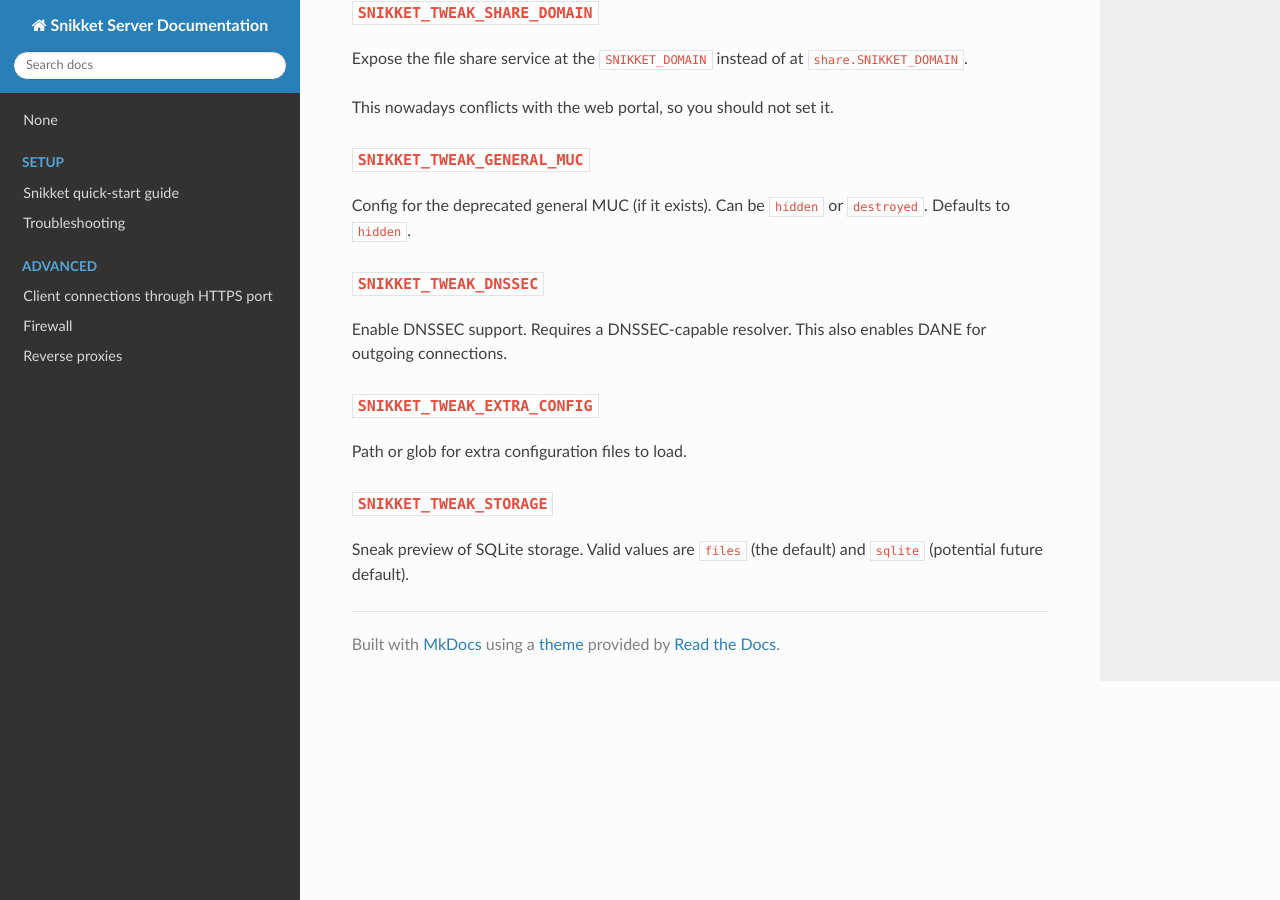
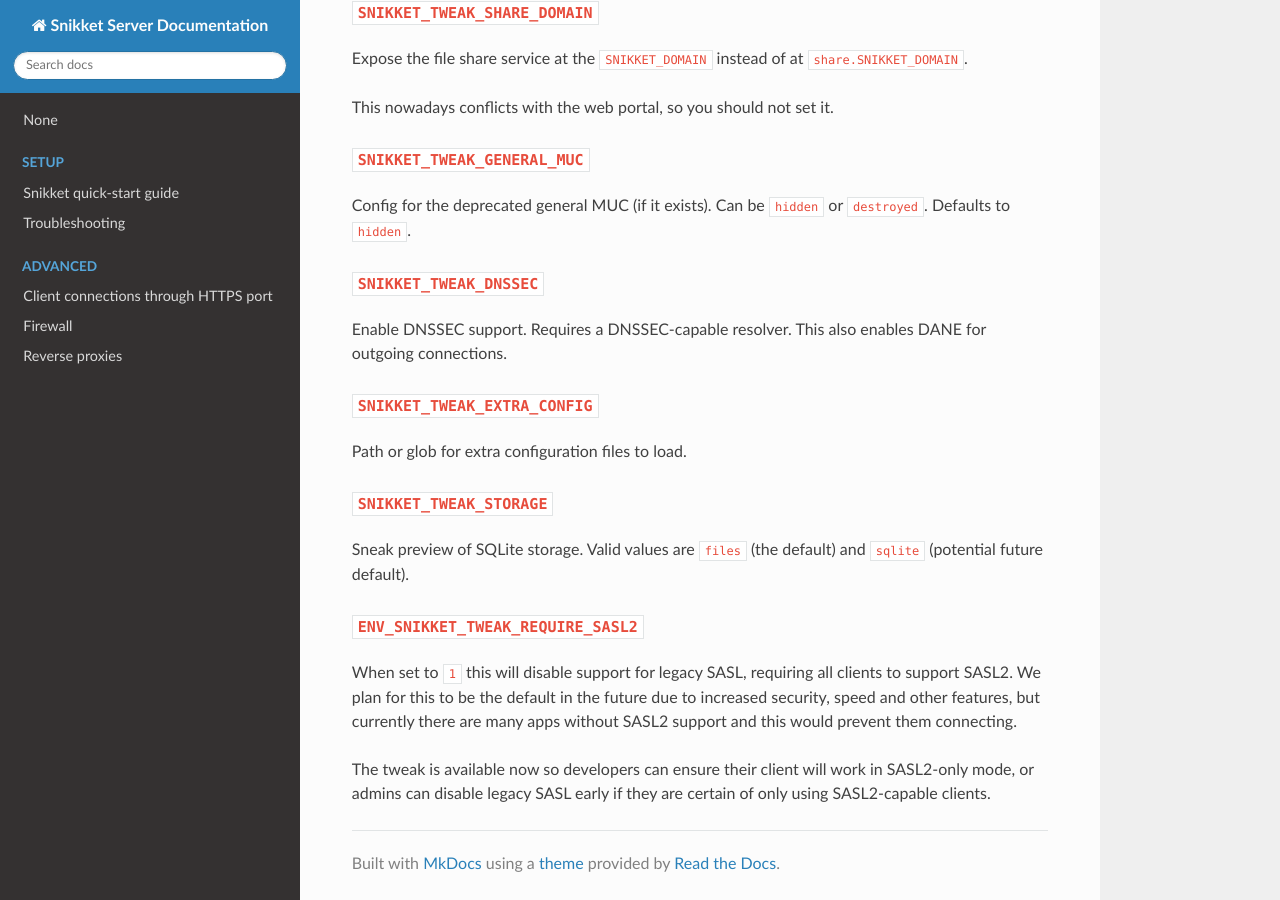
Before and after one commit to snikket-im/snikket-server, an MkDocs documentation site: the page built from docs/advanced/config.md, in a window 1280 px wide and 900 px high, scrolled down 5253 px. Built offline with MkDocs 1.6.1, drawn with Linux system fonts in a browser that asks for light colours; nearby versions of some CDN libraries.

Commit message:
Add SNIKKET_TWEAK_REQUIRE_SASL2 tweak

```diff
--- a/docs/advanced/config.md
+++ b/docs/advanced/config.md
@@ -199,3 +199,14 @@ Path or glob for extra configuration files to load.
 ### `SNIKKET_TWEAK_STORAGE`
 
 Sneak preview of SQLite storage. Valid values are `files` (the default) and `sqlite` (potential future default).
+
+### `ENV_SNIKKET_TWEAK_REQUIRE_SASL2`
+
+When set to `1` this will disable support for legacy SASL, requiring all
+clients to support SASL2. We plan for this to be the default in the future due
+to increased security, speed and other features, but currently there are many
+apps without SASL2 support and this would prevent them connecting.
+
+The tweak is available now so developers can ensure their client will work in
+SASL2-only mode, or admins can disable legacy SASL early if they are certain
+of only using SASL2-capable clients.
```
Also changed, not shown: 1 other file.
